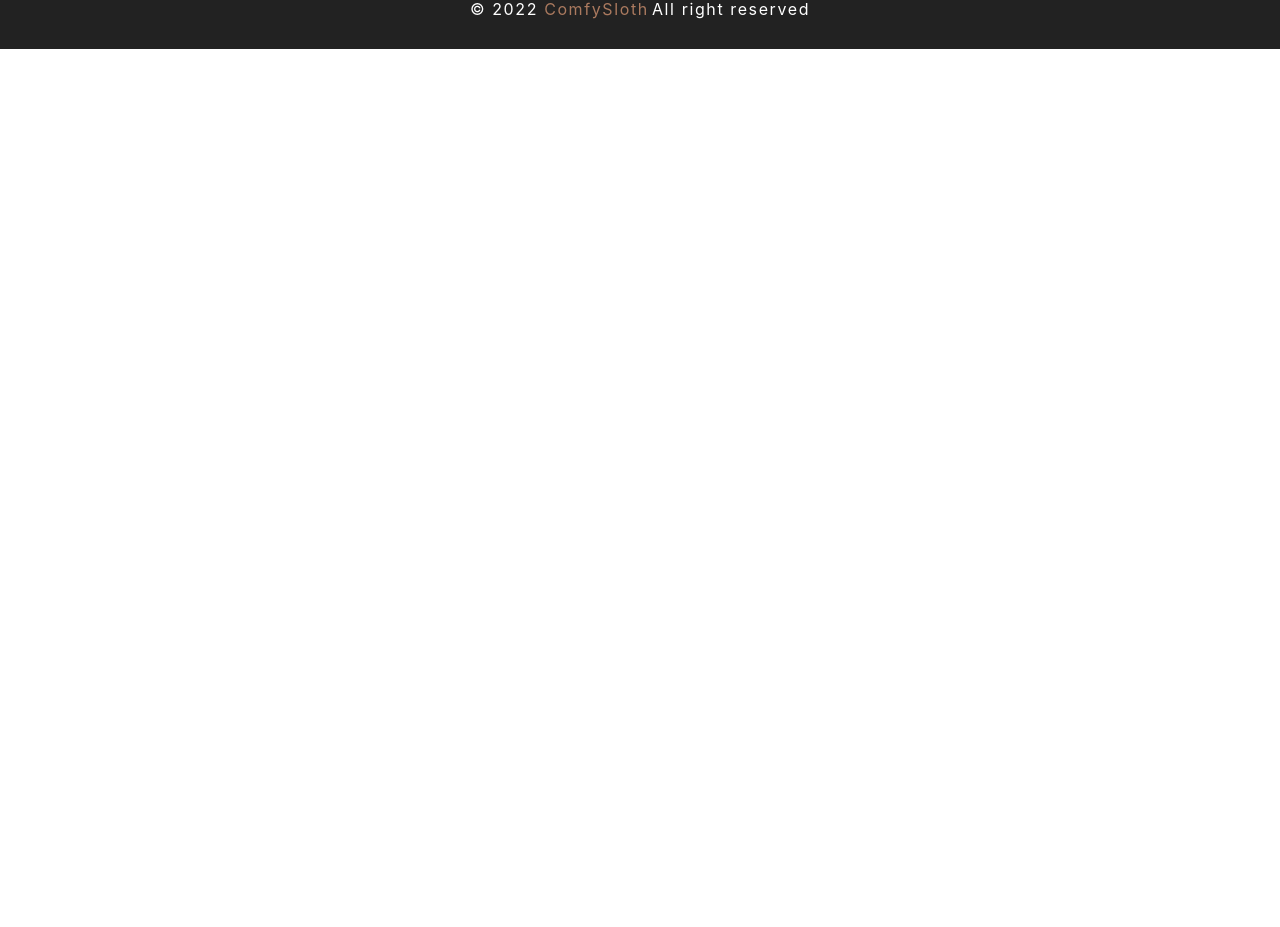
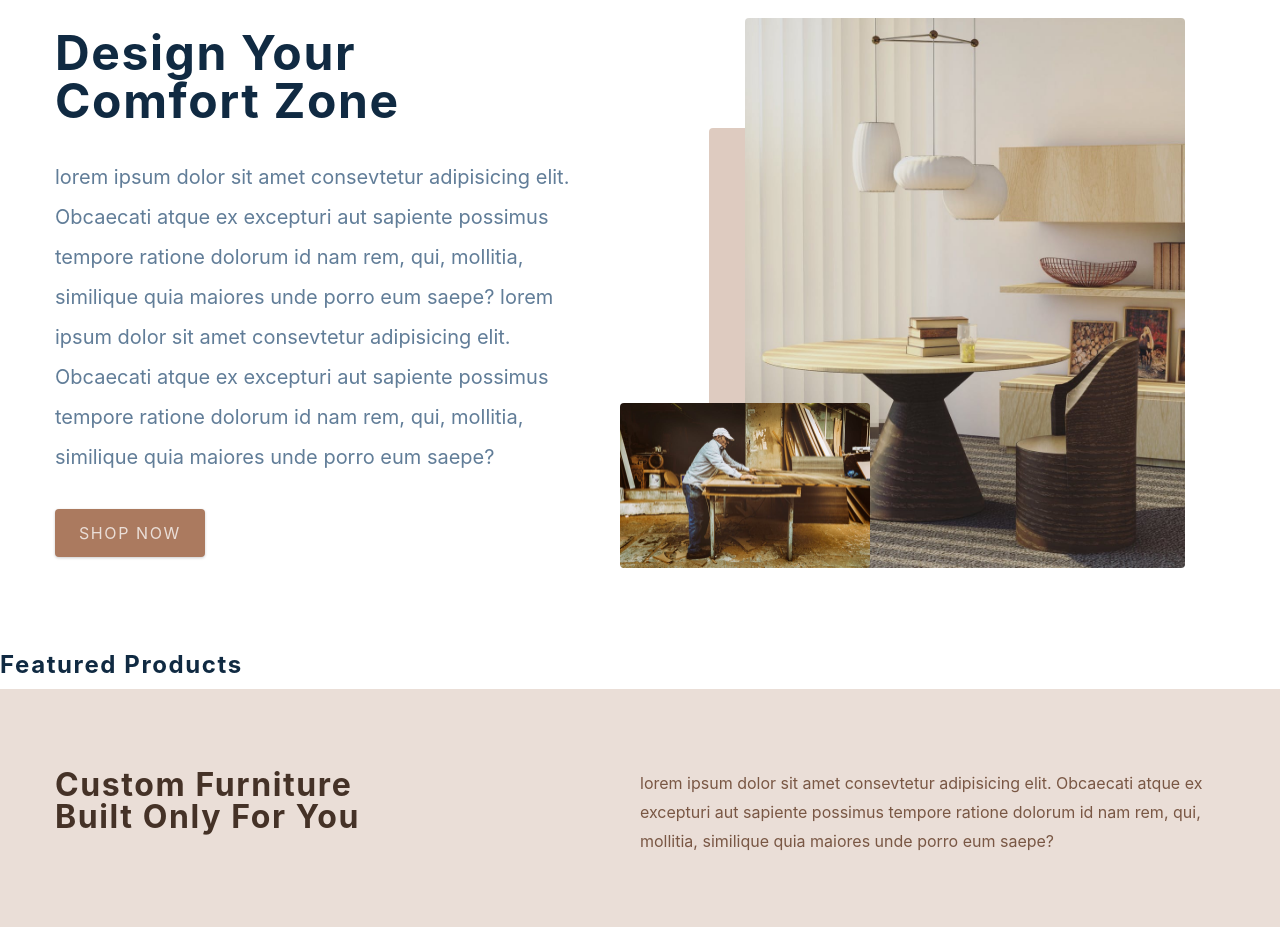
Before and after one commit to transcending92/react-course-comfy-sloth-starter, a React (Create React App) app: page / in a window 1280 px wide. Shown: the part 147-1074 px from the top of the page. Before the commit the page ends 800 px from the top, so only its background shows below. Built offline with nearby package versions, Linux system fonts and the light colour scheme; the HTML template or start-up script is replaced by a standard one.

Commit message:
Home page
Home page

```diff
--- a/src/components/CartButtons.js
+++ b/src/components/CartButtons.js
@@ -7,9 +7,10 @@
 import { useUserContext } from '../context/user_context'
 
 const CartButtons = () => {
+  const {closeSidebar} = useProductsContext()
   return (
     <Wrapper className='cart-btn-wrapper'>
-      <Link to='/cart' className='cart-btn'>
+      <Link to='/cart' className='cart-btn' onClick={closeSidebar}>
         Cart
         <span className="cart-container">
           <FaShoppingCart />
--- a/src/components/Contact.js
+++ b/src/components/Contact.js
@@ -2,7 +2,28 @@
 import styled from 'styled-components'
 
 const Contact = () => {
-  return <h4>contact section</h4>
+  return (
+    <Wrapper>
+      <div className='section-center'>
+        <h3>Join our newsletter and get 20% off</h3>
+        <div className='content'>
+          <p>
+            lorem ipsum dolor sit amet consevtetur adipisicing elit.
+          Obcaecati atque ex excepturi aut sapiente
+          possimus tempore ratione?
+          </p>
+          <form className='contact-form'>
+            <input
+              type='email'
+              className='form-input'
+              placeholder='enter email'
+            />
+            <button type='submit' className='submit-btn'>Subscribe</button>
+          </form>
+        </div>
+      </div>
+    </Wrapper>
+  )
 }
 const Wrapper = styled.section`
   padding: 5rem 0;
--- a/src/components/Hero.js
+++ b/src/components/Hero.js
@@ -5,7 +5,31 @@
 import heroBcg2 from '../assets/hero-bcg-2.jpeg'
 
 const Hero = () => {
-  return <h4>hero</h4>
+  return (
+    <Wrapper className='section-center'>
+      <article className='content'>
+        <h1>
+          Design your <br />
+          comfort zone
+        </h1>
+        <p>
+        lorem ipsum dolor sit amet consevtetur adipisicing elit.
+          Obcaecati atque ex excepturi aut sapiente
+          possimus tempore ratione dolorum id nam rem, qui,
+          mollitia, similique quia maiores unde porro eum saepe?
+          lorem ipsum dolor sit amet consevtetur adipisicing elit.
+          Obcaecati atque ex excepturi aut sapiente
+          possimus tempore ratione dolorum id nam rem, qui,
+          mollitia, similique quia maiores unde porro eum saepe?
+        </p>
+       <Link to='.products' className='btn hero-btn'>Shop now</Link>
+      </article>
+      <article className='img-container'>
+        <img src={heroBcg} alt='nice table' className='main-img' />
+        <img src={heroBcg2} alt='Person working' className='accent-img' />
+      </article>
+    </Wrapper>
+  )
 }
 
 const Wrapper = styled.section`
--- a/src/components/Navbar.js
+++ b/src/components/Navbar.js
@@ -9,6 +9,7 @@
 import { useUserContext } from '../context/user_context'
 
 const Nav = () => {
+  const {openSidebar} = useProductsContext()
   return (
     <NavContainer>
       <div className='nav-center'>
@@ -16,7 +17,7 @@
           <Link to='/'>
             <img src={logo} alt="comfy sloth" />
           </Link>
-          <button type='button' className="nav-toggle">
+          <button type='button' className="nav-toggle" onClick={openSidebar}>
             <FaBars />
           </button>
         </div>
--- a/src/components/PageHero.js
+++ b/src/components/PageHero.js
@@ -1,8 +1,16 @@
 import React from 'react'
 import styled from 'styled-components'
 import { Link } from 'react-router-dom'
-const PageHero = () => {
-  return <h4>page hero</h4>
+const PageHero = ({title}) => {
+  return (
+  <Wrapper>
+    <div className='section-center'>
+      <h3>
+        <Link to='/'>Home</Link>/ {title}
+      </h3>
+    </div>
+  </Wrapper>
+  )
 }
 
 const Wrapper = styled.section`
--- a/src/components/Services.js
+++ b/src/components/Services.js
@@ -3,7 +3,35 @@
 import { services } from '../utils/constants'
 
 const Services = () => {
-  return <h4>services </h4>
+  return (
+    <Wrapper>
+      <div className='section-center'>
+        <article className='header'>
+          <h3>
+            Custom furniture <br />
+            built only for you
+          </h3>
+          <p>lorem ipsum dolor sit amet consevtetur adipisicing elit.
+          Obcaecati atque ex excepturi aut sapiente
+          possimus tempore ratione dolorum id nam rem, qui,
+          mollitia, similique quia maiores unde porro eum saepe?</p>
+        </article>
+        <div className='services-center'>
+          {services.map((service) => {
+            const {id,icon,title,text} = service;
+            return <article key={id} className="service">
+              <span className='icon'>{icon}</span>
+              <h4>{title}</h4>
+              <p>lorem ipsum dolor sit amet consevtetur adipisicing elit.
+          Obcaecati atque ex excepturi aut sapiente
+          possimus tempore ratione dolorum id nam rem, qui,
+          mollitia, similique quia maiores unde porro eum saepe?</p>
+            </article>
+          })}
+        </div>
+      </div>
+    </Wrapper>
+  )
 }
 
 const Wrapper = styled.section`
--- a/src/components/Sidebar.js
+++ b/src/components/Sidebar.js
@@ -9,15 +9,15 @@
 import { useUserContext } from '../context/user_context'
 
 const Sidebar = () => {
-  const data = useProductsContext()
-  console.log(data)
-  const isOpen = false
+  const {isSidebarOpen, closeSidebar} = useProductsContext()
+
+
   return (
     <SidebarContainer>
-      <aside className={`${isOpen? 'sidebar show-sidebar' : 'sidebar'}`}>
+      <aside className={`${isSidebarOpen ? 'sidebar show-sidebar' : 'sidebar'}`}>
         <div className='sidebar-header'>
           <img src={logo} className='logo' alt='comfy sloth' />
-          <button className='close-btn' type='button'>
+          <button className='close-btn' type='button' onClick={closeSidebar}>
             <FaTimes />
             </button>
         </div>
@@ -25,12 +25,12 @@
           {links.map(({id,text,url})=>{
             return (
               <li key={id}>
-              <Link to={url}>{text}</Link>
+              <Link to={url} onClick={closeSidebar}>{text}</Link>
             </li>
           )
           })}
             <li>
-              <Link to='/checkout'>checkout</Link>
+              <Link to='/checkout' onClick={closeSidebar}>checkout</Link>
             </li>
         </ul>
         <CartButtons />
--- a/src/pages/AboutPage.js
+++ b/src/pages/AboutPage.js
@@ -4,7 +4,27 @@
 import aboutImg from '../assets/hero-bcg.jpeg'
 
 const AboutPage = () => {
-  return <h4>about page</h4>
+  return (
+  <main>
+    <PageHero title='about' />
+    <Wrapper className='page section section-center'>
+      <img src={aboutImg} alt='nice desk' />
+      <article>
+        <div className='title'>
+          <h2>our story</h2>
+          <div className='underline'>
+          </div>
+        </div>
+        <p>
+          lorem ipsum dolor sit amet consevtetur adipisicing elit.
+          Obcaecati atque ex excepturi aut sapiente
+          possimus tempore ratione dolorum id nam rem, qui,
+          mollitia, similique quia maiores unde porro eum saepe?
+        </p>
+      </article>
+    </Wrapper>
+  </main>
+  )
 }
 
 const Wrapper = styled.section`
--- a/src/pages/CheckoutPage.js
+++ b/src/pages/CheckoutPage.js
@@ -6,7 +6,14 @@
 import { Link } from 'react-router-dom'
 
 const CheckoutPage = () => {
-  return <h4>checkout page</h4>
+  return (
+    <main>
+      <PageHero title='checkout' />
+      <Wrapper className='page'>
+        <h1>Checkout Here</h1>
+      </Wrapper>
+    </main>
+  )
 }
 const Wrapper = styled.div``
 export default CheckoutPage
--- a/src/pages/ErrorPage.js
+++ b/src/pages/ErrorPage.js
@@ -2,7 +2,15 @@
 import styled from 'styled-components'
 import { Link } from 'react-router-dom'
 const ErrorPage = () => {
-  return <h4>error page</h4>
+  return <Wrapper className='page-100'>
+    <section>
+      <h1>404</h1>
+      <h3>Sorry, the page you tried cannot be found</h3>
+      <Link to='/' className='btn'>
+        Back Home
+      </Link>
+    </section>
+  </Wrapper>
 }
 
 const Wrapper = styled.main`
--- a/src/pages/HomePage.js
+++ b/src/pages/HomePage.js
@@ -1,7 +1,14 @@
 import React from 'react'
 import { FeaturedProducts, Hero, Services, Contact } from '../components'
 const HomePage = () => {
-  return <h4>home page</h4>
+  return (
+    <main>
+      <Hero/>
+      <FeaturedProducts />
+      <Services />
+      <Contact />
+    </main>
+  )
 }
 
 export default HomePage
```
